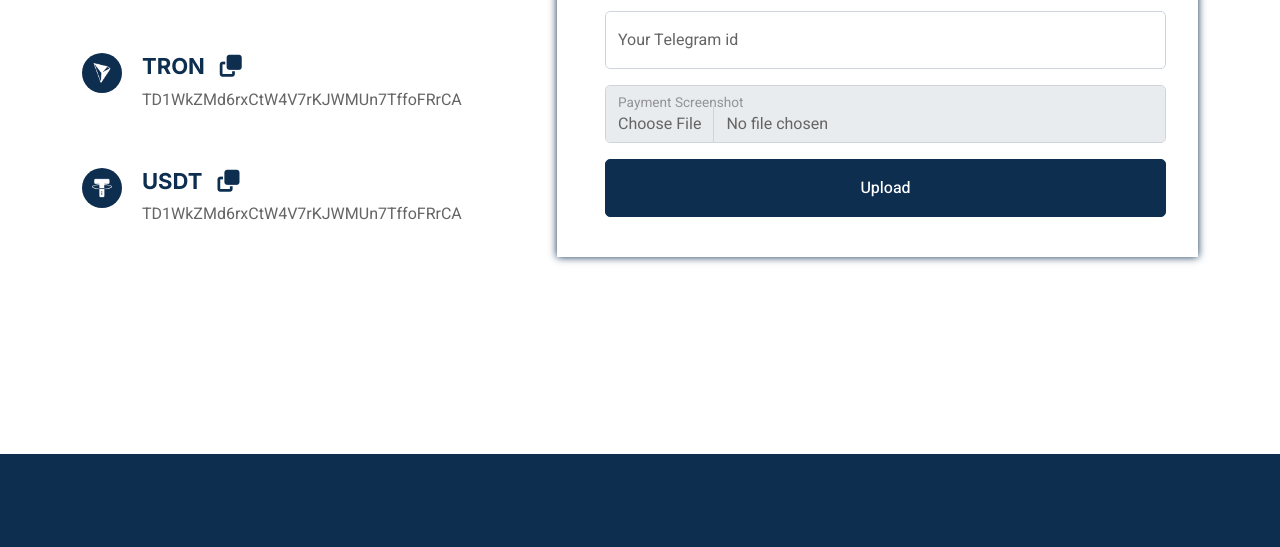
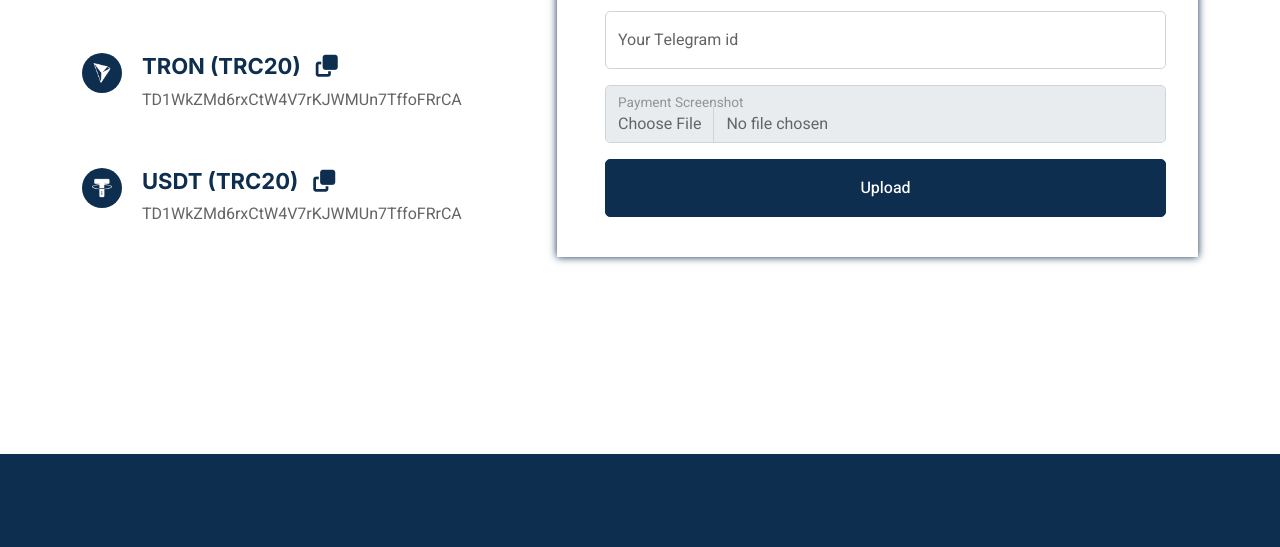
Before and after one commit to pallabtewary/marketshooter.github.io, a plain HTML site: page paymentPage.html in a window 1280 px wide. Shown: the part 1046-1593 px from the top of the page. Drawn offline with nearby package versions, Linux system fonts and the light colour scheme; some packages are replaced by stand-ins of ours; a script that the page names is missing.

Commit message:
Update paymentPage.html

```diff
--- a/paymentPage.html
+++ b/paymentPage.html
@@ -104,7 +104,7 @@
                             <div class="box">
                                 <div class="icon"><img src="img/tron.png" style="width: 20px;height: 20px;"></div>
                                 <div class="text">
-                                    <h3>TRON<i class="fas fa-copy" title="Click here to copy" id="t-copy"
+                                    <h3>TRON (TRC20)<i class="fas fa-copy" title="Click here to copy" id="t-copy"
                                             style="margin-left: 15px; cursor: pointer;"
                                             onclick="copyToClipboard('#tron-id','#t-copy','#t-copied')"></i><i
                                             class="fas fa-check-square" id="t-copied"
@@ -115,7 +115,7 @@
                             <div class="box">
                                 <div class="icon"><img src="img/usdt.png" style="width: 20px;height: 20px;"></div>
                                 <div class="text">
-                                    <h3>USDT<i class="fas fa-copy" title="Click here to copy" id="u-copy"
+                                    <h3>USDT (TRC20)<i class="fas fa-copy" title="Click here to copy" id="u-copy"
                                             style="margin-left: 15px; cursor: pointer;"
                                             onclick="copyToClipboard('#usdt-id','#u-copy','#u-copied')"></i><i
                                             class="fas fa-check-square" id="u-copied"
```
